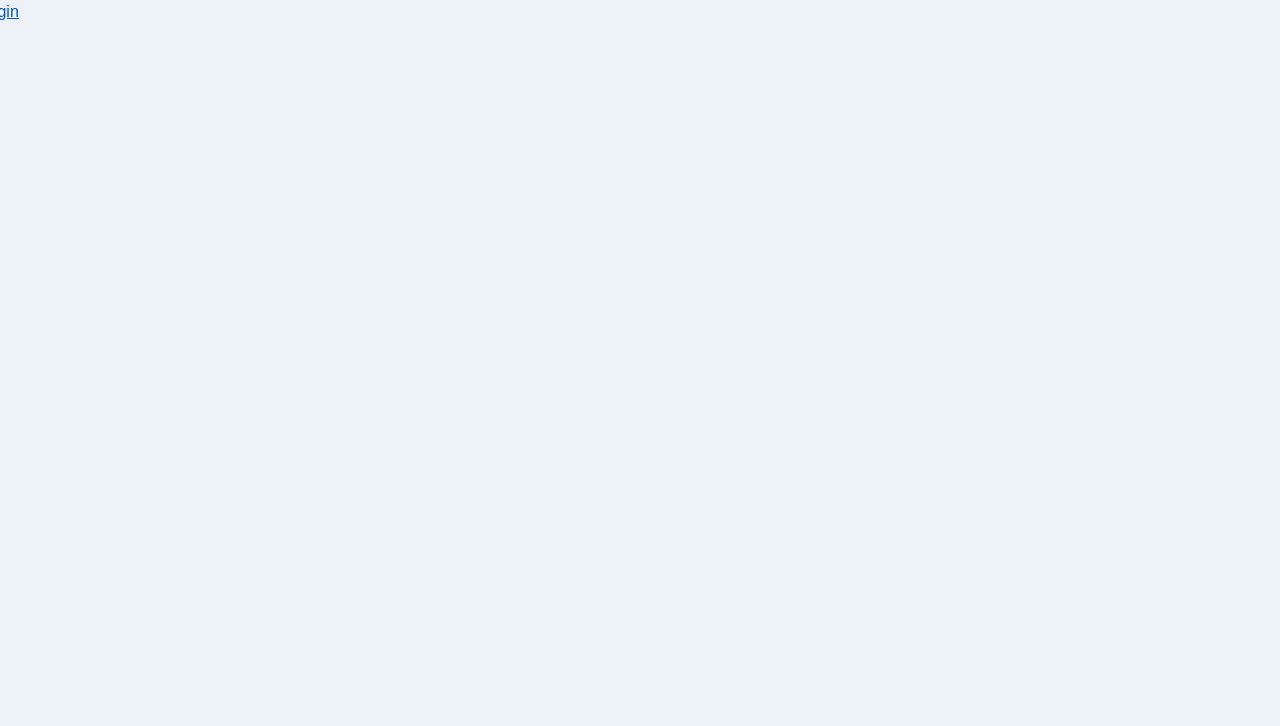
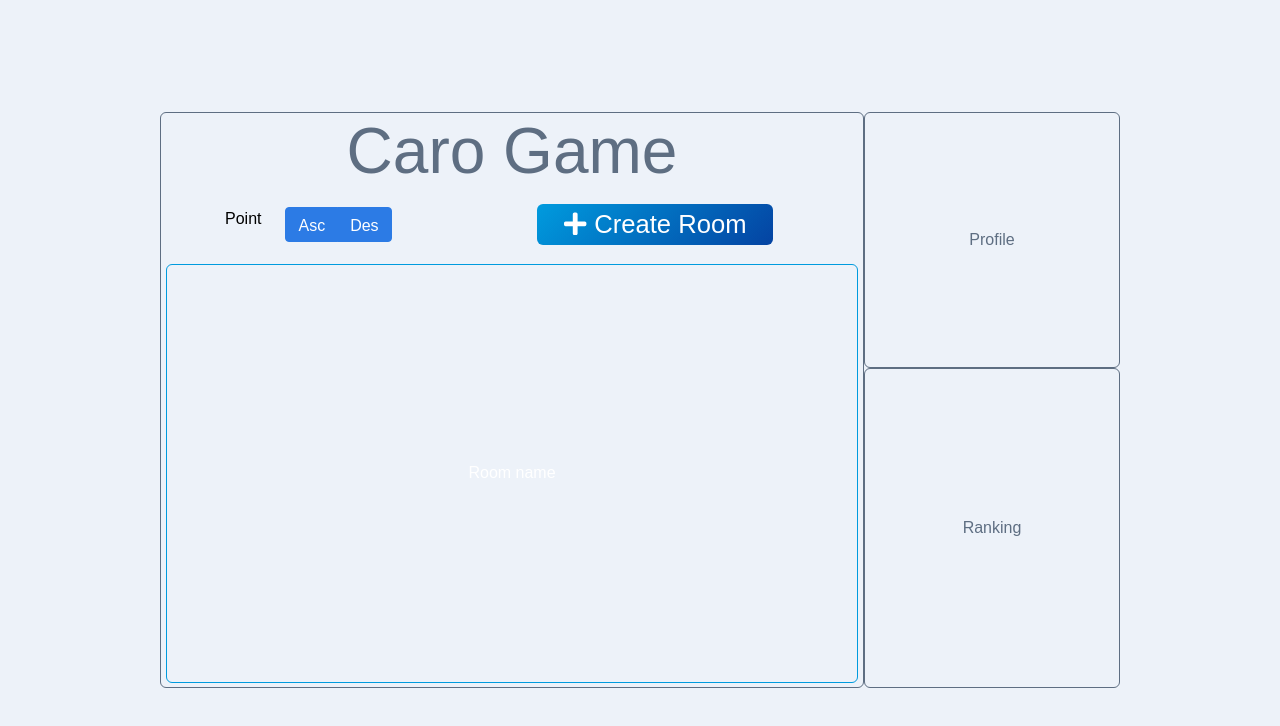
Before and after one commit to tranphucbol/caro, a React (Create React App) app in the folder front-end/: page / in a window 1280 px wide. Shown: the top 726 px of the page. Built offline with nearby package versions, Linux system fonts and the light colour scheme; a web font is replaced by a local one.

Commit message:
update dashboard
Update dashboard page and create  room components

```diff
--- a/front-end/src/components/App.jsx
+++ b/front-end/src/components/App.jsx
@@ -1,10 +1,11 @@
 import React from "react";
 import Login from "../pages/login";
 import Register from "../pages/register";
+import DashBoard from "../pages/dashboard";
 // import Main from '../page/main'
 import { BrowserRouter as Router, Route, Switch } from "react-router-dom";
-import DashBoard from "../pages/dashboard";
 import { TransitionGroup, CSSTransition } from "react-transition-group";
+
 
 class App extends React.Component {
   render() {
--- /dev/null
+++ b/front-end/src/components/Box/box.css
@@ -0,0 +1,12 @@
+.Box {
+    background-color: darkgrey;
+    border-style: solid;
+    border-width: 1px;
+}
+
+/* Test */
+
+.__Test__Container{
+    display: inline;
+    padding: 20vh;
+}
--- /dev/null
+++ b/front-end/src/components/Box/index.jsx
@@ -0,0 +1,19 @@
+import React from 'react'
+import './box.css'
+import {Container } from 'react-bootstrap'
+
+class Box extends React.Component {
+
+    render() {
+        return (
+            <div className="Box">
+                <p>
+                {this.props.children}
+                </p>
+
+            </div>
+        )
+    }
+}
+
+export default Box
--- /dev/null
+++ b/front-end/src/components/Room.jsx
@@ -0,0 +1,14 @@
+import React from 'react'
+
+class Room extends React.Component {
+
+    render() {
+        return (
+            <div>
+                Room name
+            </div>
+        )
+    }
+}
+
+export default Room
--- a/front-end/src/index.css
+++ b/front-end/src/index.css
@@ -224,3 +224,94 @@ input {
   z-index: 1;
   transform: translateX(0) scale(1)
 }
+
+.db{
+  border-radius: 0.375rem;
+  display: flex;
+  height: 45vmax;
+
+}
+
+.db-leftbar{
+  border-style: solid;
+  border-width: 1px;
+  border-radius: 0.375rem;
+  width: 55vmax;
+}
+
+.db-title{
+  height: 12%;
+  text-align: center;
+  font-size: 5vmax;
+}
+
+.db-toolbar{
+  height: 12%;
+  display: flex;
+  justify-content: space-evenly;
+  align-items: center;
+  justify-content: center;
+  color: white;
+
+}
+
+.db-toolbar-point{
+  margin-left: 5vmax;
+  flex-grow: 4;
+  height: 50%;
+  color: black;
+  display: flex;
+}
+
+.db-toolbar-create{
+  flex-grow: 3;
+  background-image: linear-gradient(-45deg,#0443a2,#009bde);
+  border: none;
+  border-radius: 0.375rem;
+  color: white;
+  font-size: 2vmax;
+  margin: 0 7vmax;
+}
+
+.db-toolbar-create:hover{
+  color:#0443a2;
+}
+
+.db-listroom{
+  border: #009bde;
+  border-style: solid;
+  border-width: 1px;
+  border-radius: 0.375rem;
+  height: 73%;
+  display: flex;
+  align-items: center;
+  justify-content: center;
+  color: white;
+  margin: 0.4vmax;
+}
+
+.db-profile{
+  border-style: solid;
+  border-width: 1px;
+  height: 20vmax;
+  display: flex;
+  align-items: center;
+  justify-content: center;
+  border-radius: 0.375rem;
+}
+
+.db-ranking{
+  border-style: solid;
+  border-width: 1px;
+  height: 25vmax;
+  display: flex;
+  align-items: center;
+  justify-content: center;
+  border-radius: 0.375rem;
+}
+
+
+
+.db-rightbar{
+  width: 20vmax;
+}
--- a/front-end/src/pages/dashboard.jsx
+++ b/front-end/src/pages/dashboard.jsx
@@ -1,13 +1,54 @@
 import React from 'react'
 import Main from './main'
-import { Link } from "react-router-dom";
+import {Container, Row, Col, Button, ButtonGroup, ButtonToolbar} from  'react-bootstrap'
+import { FontAwesomeIcon } from '@fortawesome/react-fontawesome'
+import { faPlus } from '@fortawesome/free-solid-svg-icons'
+import { Link } from "react-router-dom"
+import Box from '../components/Box'
+import Room from '../components/Room'
 
-const DashBoard = () => (
-    <Main>
-        <div className="row min-vh-100">
-            <Link to="/login">login</Link>
-        </div>
-    </Main>
-)
+const containerStyle = {
+    display: 'inline',
+    'align-items': 'center',
+    'margin-top' : 'auto',
+    'margin-bottom' : 'auto',
+}
+
+class DashBoard extends React.Component{
+    render(){
+        return (
+            <Main>
+                <Container className="min-vh-100 flex-center">
+                    <div className="db">
+                    <div className="db-leftbar"  >
+                        <h1 className="db-title">Caro Game</h1>
+                        <div className="db-toolbar">
+                            <div className="db-toolbar-point">
+                                <p className="mr-4">Point</p>
+                                <ButtonGroup>
+                                    <Button>Asc</Button>
+                                    <Button>Des</Button>
+                                </ButtonGroup>
+                            </div>
+                            <button className="db-toolbar-create card-bg-ui">
+                                <FontAwesomeIcon icon={faPlus} className="mr-2"/>
+                                Create Room
+                            </button>
+                        </div>
+                        <div className="db-listroom">
+                            <Room></Room>
+                        </div>
+                    </div>
+                    <div className="db-rightbar">
+                        <div className="db-profile">Profile</div>
+                        <div className="db-ranking">Ranking</div>
+                    </div>
+                    </div>
+                </Container>
+            </Main>
+        )
+    }
+}
+
 
 export default DashBoard
```
